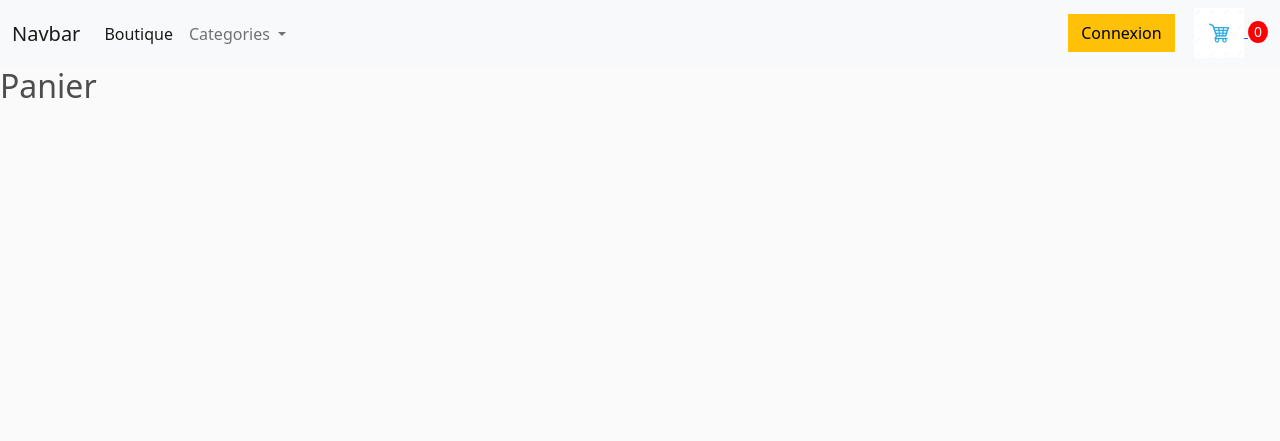
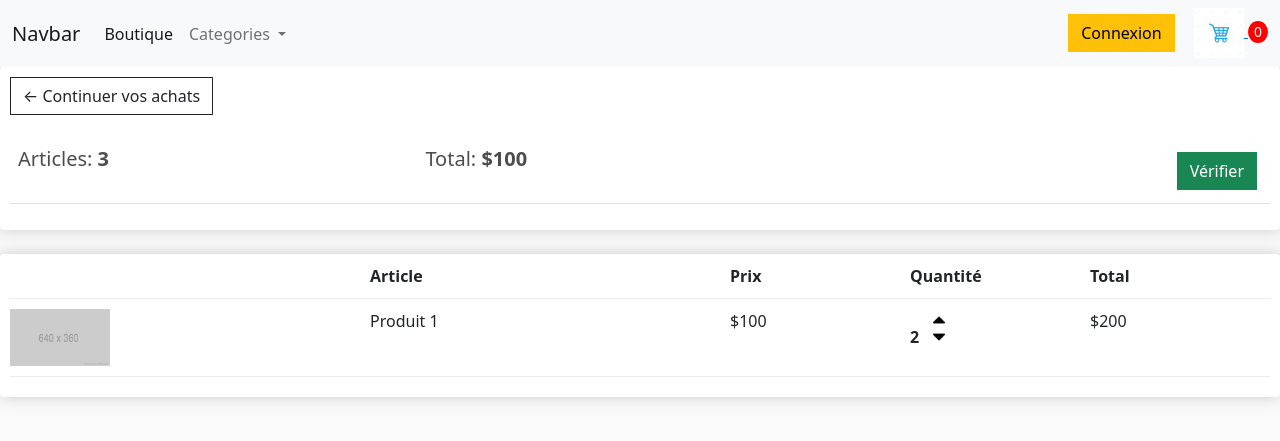
Before and after one commit to borishristi/my-e-com, a Django app: page /panier/ in a window 1280 px wide. Shown: the top 441 px of the page. Run offline with Django 4.2, Linux system fonts and the light colour scheme; lists and menus that the app fills with data are empty.

Commit message:
I designed the panier.html page and added the backlink boutton, products table, table price

```diff
--- a/src/e_com/settings.py
+++ b/src/e_com/settings.py
@@ -38,6 +38,7 @@ INSTALLED_APPS = [
     'django.contrib.contenttypes',
     'django.contrib.sessions',
     'django.contrib.messages',
+    'livereload',
     'django.contrib.staticfiles',
     'shop',
 ]
@@ -50,6 +51,7 @@ MIDDLEWARE = [
     'django.contrib.auth.middleware.AuthenticationMiddleware',
     'django.contrib.messages.middleware.MessageMiddleware',
     'django.middleware.clickjacking.XFrameOptionsMiddleware',
+    'livereload.middleware.LiveReloadScript',
 ]
 
 ROOT_URLCONF = 'e_com.urls'
--- a/src/templates/shop/panier.html
+++ b/src/templates/shop/panier.html
@@ -4,6 +4,50 @@
 
 {% block content %}
 
-    <h2>Panier</h2>
+    <div class="row">
+        <div class="col-lg-12">
+            <div class="box-element">
+                <a href="/" class="btn btn-outline-dark">&#x2190; Continuer vos achats</a>
+                <br><br>
+                <table class="table">
+                    <tr>
+                        <th><h5>Articles: <strong>3</strong></h5></th>
+                        <th><h5>Total: <strong>$100</strong></h5></th>
+                        <th>
+                            <a style="float: right; margin:5px" href="{% url 'shop:commande' %}"
+                               class="btn btn-success">
+                                Vérifier</a>
+                        </th>
+                    </tr>
+                </table>
+            </div>
+
+            <br>
+
+            <div class="box-element">
+                <div class="panier-row">
+                    <div style="flex:2"></div>
+                    <div style="flex:2"><strong>Article</strong></div>
+                    <div style="flex:1"><strong>Prix</strong></div>
+                    <div style="flex:1"><strong>Quantité</strong></div>
+                    <div style="flex:1"><strong>Total</strong></div>
+                </div>
+
+                <div class="panier-row">
+                    <div style="flex:2"><img class="row-image" src="{% static 'images/cart-img.png' %}" alt=""></div>
+                    <div style="flex:2">Produit 1</div>
+                    <div style="flex:1">$100</div>
+                    <div style="flex:1">
+                        <p class="quantite">2</p>
+                        <div class="quantite">
+                            <img class="chg-quantite" src="{% static 'images/arrow-up.png' %}" alt="">
+                            <img class="chg-quantite" src="{% static 'images/arrow-down.png' %}" alt="">
+                        </div>
+                    </div>
+                    <div style="flex:1">$200</div>
+                </div>
+            </div>
+        </div>
+    </div>
 
 {% endblock content %}
```
Also changed, not shown: src/static/images/arrow-down.png (added), src/static/images/arrow-up.png (added).
